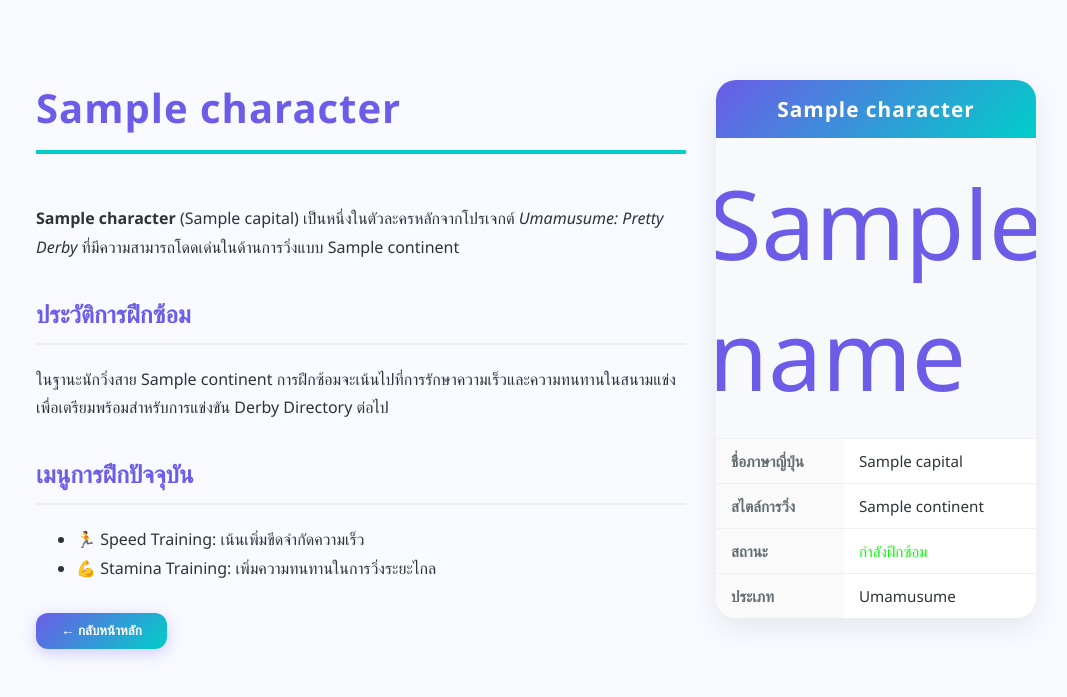
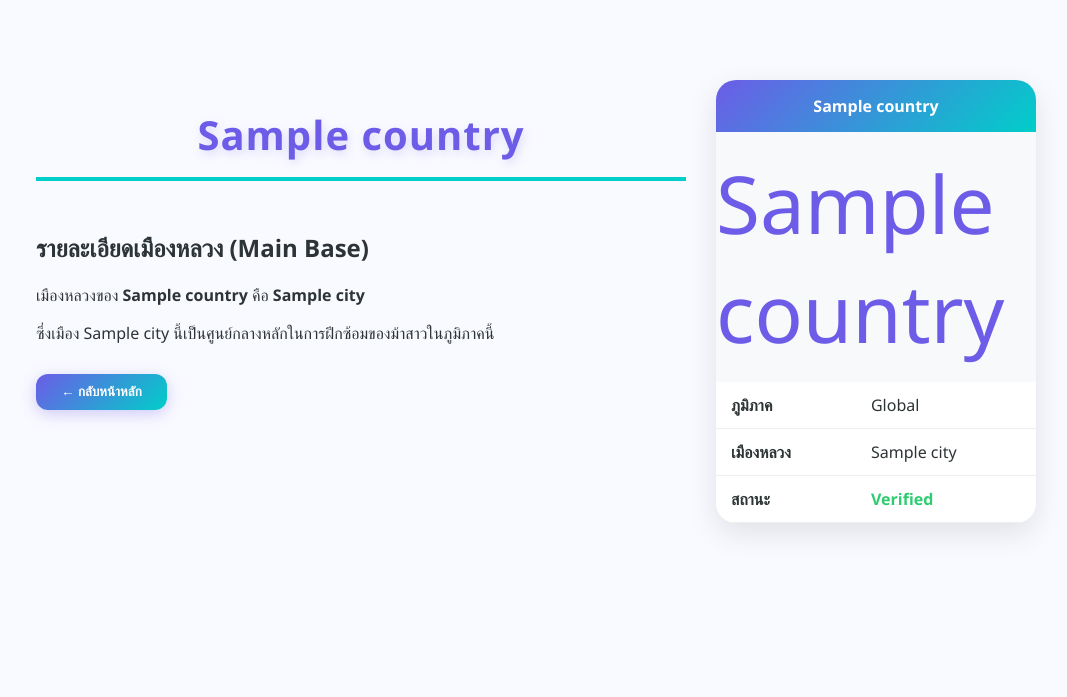
Before and after one commit to chatchananboonsong/website6810110055, a Flask app: template templates/detail.html in a window 1280 px wide. Shown: the top 697 px of the page, without its empty margins (104-1171 px from the left). Run offline with Flask 2, Linux system fonts and the light colour scheme; the template is opened without the code that fills it: most values are stand-ins (such as "Sample title", 1, 10 or a date in 2020).

Commit message:
up date api

```diff
--- a/app.py
+++ b/app.py
@@ -1,43 +1,36 @@
 from flask import Flask, render_template, abort
+import requests
 
 app = Flask(__name__)
 
-# ดึงข้อมูลออกมาไว้ข้างนอกเพื่อให้ทุก Route เรียกใช้ได้
-countries_data = [
-        {"name": "Special Week", "capital": "スペーシャルウィーク", "continent": "Leader"},
-        {"name": "Silence Suzuka", "capital": "サイレンススズカ", "continent": "Runner"},
-        {"name": "Tokai Teio", "capital": "トウカイテイオー", "continent": "Leader"},
-        {"name": "Maruzensky", "capital": "マルゼンスキー", "continent": "Runner"},
-        {"name": "Fuji Kiseki", "capital": "フジキセキ", "continent": "Leader"},
-        {"name": "Oguri Cap", "capital": "オグリキャップ", "continent": "Betweener"},
-        {"name": "Gold Ship", "capital": "ゴールドシップ", "continent": "Chaser"},
-        {"name": "Vodka", "capital": "ウオッカ", "continent": "Betweener"},
-        {"name": "Daiwa Scarlet", "capital": "ダイワスカーレット", "continent": "Runner"},
-        {"name": "Taiki Shuttle", "capital": "タイキシャトル", "continent": "Leader"},
-        {"name": "Grass Wonder", "capital": "グラスワンダー", "continent": "Betweener"},
-        {"name": "Hishi Amazon", "capital": "ヒシアマゾン", "continent": "Chaser"},
-        {"name": "Mejiro McQueen", "capital": "メジロマックイーン", "continent": "Leader"},
-        {"name": "El Condor Pasa", "capital": "エルコンドルパサー", "continent": "Leader"},
-        {"name": "Symboli Rudolf", "capital": "シンボリルドルフ", "continent": "Leader"},
-        {"name": "Rice Shower", "capital": "ライスシャワー", "continent": "Betweener"},
-        {"name": "Agnes Tachyon", "capital": "アグネスタキอน", "continent": "Leader"},
-        {"name": "Manhattan Cafe", "capital": "マンハッタンカフェ", "continent": "Betweener"},
-        {"name": "Kitasan Black", "capital": "キタサンブラック", "continent": "Runner"},
-        {"name": "Satono Diamond", "capital": "サトノダイヤモンド", "continent": "Leader"}
-]
+API_URL = "https://countriesnow.space/api/v0.1/countries"
+
+def get_countries_from_api():
+    try:
+        response = requests.get(API_URL)
+        response.raise_for_status()
+        json_data = response.json()
+        return json_data.get("data", [])
+    except requests.exceptions.RequestException as e:
+        print(f"Error fetching data: {e}")
+        return []
 
 @app.route('/')
 def index():
-    return render_template('index.html', countries=countries_data)
+    countries = get_countries_from_api()
+    return render_template('index.html', countries=countries)
 
-# Route ใหม่สำหรับหน้ารายละเอียด
-@app.route('/character/<name>')
+@app.route('/country/<name>')
 def detail(name):
-    # ค้นหาข้อมูลตัวละครที่ชื่อตรงกับที่ส่งมา
-    character = next((item for item in countries_data if item["name"] == name), None)
-    if character is None:
-        abort(404)  # ถ้าไม่เจอชื่อ ให้ส่ง Error 404
-    return render_template('detail.html', character=character)
+    all_countries = get_countries_from_api()
+    # ค้นหาข้อมูลประเทศที่ชื่อตรงกับที่ส่งมา
+    country_data = next((item for item in all_countries if item["country"] == name), None)
+
+    if country_data is None:
+        abort(404)
+
+    # แก้ไขชื่อตัวแปรเป็น item เพื่อให้ detail.html ใช้งานได้
+    return render_template('detail.html', item=country_data)
 
 if __name__ == '__main__':
     app.run(debug=True)
--- a/templates/detail.html
+++ b/templates/detail.html
@@ -3,171 +3,57 @@
 <head>
   <meta charset="utf-8">
   <meta name="viewport" content="width=device-width,initial-scale=1">
-  <title>{{ character.name }} - Umamusume Wiki</title>
+  <title>{{ item.country }} - Wiki</title>
   <link rel="stylesheet" href="{{ url_for('static', filename='style.css') }}">
   <style>
-    /* สไตล์เพิ่มเติมสำหรับโครงสร้างหน้า Wiki - โทนสดใส */
-        .wiki-container {
-            max-width: 1000px;
-            margin: 40px auto;
-            display: flex;
-            flex-wrap: wrap;
-            gap: 30px;
-            padding: 0 20px;
-            color: var(--text-main); /* เปลี่ยนจาก white เป็นเทาเข้ม */
-        }
-
-        .main-content {
-            flex: 1;
-            min-width: 300px;
-            text-align: left;
-        }
-
-        .main-content h1 {
-            text-align: left;
-            border-bottom: 4px solid var(--secondary); /* เปลี่ยนจากแดงเป็นสีมิ้นท์ */
-            padding-bottom: 15px;
-            margin-top: 0;
-            color: var(--primary); /* สีม่วงสดใส */
-            text-shadow: none;
-        }
-
-        .wiki-section {
-            margin-bottom: 30px;
-            line-height: 1.8;
-        }
-
-        .wiki-section h2 {
-            border-bottom: 2px solid #eee;
-            padding-bottom: 8px;
-            font-size: 1.5rem;
-            color: var(--primary);
-        }
-
-        /* สไตล์ Infobox ด้านข้าง */
-        .infobox {
-            width: 320px;
-            background: var(--card-bg); /* สีขาวสะอาด */
-            border: none;
-            border-radius: 20px;
-            padding: 0;
-            height: fit-content;
-            box-shadow: 0 10px 30px rgba(0,0,0,0.08); /* เงาฟุ้งๆ */
-            overflow: hidden;
-        }
-
-        .infobox-header {
-            background: linear-gradient(135deg, var(--primary), var(--secondary)); /* ไล่เฉดสีสดใส */
-            color: white;
-            padding: 15px;
-            font-weight: bold;
-            text-align: center;
-            font-size: 1.3rem;
-            letter-spacing: 1px;
-        }
-
-        .infobox-image {
-            background: #f8f9fa; /* สีพื้นหลังรูปอ่อนๆ */
-            height: 300px;
-            display: flex;
-            align-items: center;
-            justify-content: center;
-            font-size: 6rem;
-            color: var(--primary);
-            border-bottom: 1px solid #eee;
-        }
-
-        .infobox-table {
-            width: 100%;
-            border-collapse: collapse;
-            font-size: 0.95rem;
-        }
-
-        .infobox-table tr {
-            border-bottom: 1px solid #f0f0f0;
-        }
-
-        .infobox-table tr:last-child {
-            border-bottom: none;
-        }
-
-        .infobox-table th {
-            background: #fafafa; /* สีหัวข้อตารางเทาอ่อนมาก */
-            text-align: left;
-            padding: 12px 15px;
-            width: 40%;
-            color: var(--text-soft);
-            font-weight: 600;
-        }
-
-        .infobox-table td {
-            padding: 12px 15px;
-            text-align: left;
-            color: var(--text-main);
-        }
-
-        /* ปรับสีสถานะ "กำลังฝึกซ้อม" ให้ดูสดใสขึ้น */
-        .status-training {
-            color: #2ecc71 !important;
-            font-weight: bold;
-        }
-
-        .back-btn-container {
-            margin-top: 30px;
-        }
+    .wiki-container { max-width: 1000px; margin: 40px auto; display: flex; flex-wrap: wrap; gap: 30px; padding: 0 20px; }
+    .main-content { flex: 1; min-width: 300px; text-align: left; }
+    .main-content h1 { border-bottom: 4px solid var(--secondary); padding-bottom: 15px; color: var(--primary); }
+    .infobox { width: 320px; background: var(--card-bg); border-radius: 20px; box-shadow: 0 10px 30px rgba(0,0,0,0.1); overflow: hidden; height: fit-content; }
+    .infobox-header { background: linear-gradient(135deg, var(--primary), var(--secondary)); color: white; padding: 15px; text-align: center; font-weight: bold; }
+    .infobox-image { background: #f8f9fa; height: 250px; display: flex; align-items: center; justify-content: center; font-size: 5rem; color: var(--primary); }
+    .infobox-table { width: 100%; border-collapse: collapse; }
+    .infobox-table th, .infobox-table td { padding: 12px 15px; text-align: left; border-bottom: 1px solid #eee; }
   </style>
 </head>
 <body>
 
   <div class="wiki-container">
     <div class="main-content">
-      <h1>{{ character.name }}</h1>
+      <h1>{{ item.country }}</h1>
 
       <div class="wiki-section">
-        <p><strong>{{ character.name }}</strong> ({{ character.capital }}) เป็นหนึ่งในตัวละครหลักจากโปรเจกต์ <em>Umamusume: Pretty Derby</em> ที่มีความสามารถโดดเด่นในด้านการวิ่งแบบ {{ character.continent }}</p>
+        <h2>รายละเอียดเมืองหลวง (Main Base)</h2>
+        {% if item.cities and item.cities|length > 0 %}
+          <p>เมืองหลวงของ <strong>{{ item.country }}</strong> คือ <strong>{{ item.cities[0] }}</strong></p>
+          <p>ซึ่งเมือง {{ item.cities[0] }} นี้เป็นศูนย์กลางหลักในการฝึกซ้อมของม้าสาวในภูมิภาคนี้</p>
+        {% else %}
+          <p>ไม่พบข้อมูลเมืองหลัก</p>
+        {% endif %}
       </div>
 
-      <div class="wiki-section">
-        <h2>ประวัติการฝึกซ้อม</h2>
-        <p>ในฐานะนักวิ่งสาย {{ character.continent }} การฝึกซ้อมจะเน้นไปที่การรักษาความเร็วและความทนทานในสนามแข่ง เพื่อเตรียมพร้อมสำหรับการแข่งขัน Derby Directory ต่อไป</p>
-      </div>
-
-      <div class="wiki-section">
-        <h2>เมนูการฝึกปัจจุบัน</h2>
-        <ul>
-            <li>🏃 Speed Training: เน้นเพิ่มขีดจำกัดความเร็ว</li>
-            <li>💪 Stamina Training: เพิ่มความทนทานในการวิ่งระยะไกล</li>
-        </ul>
-      </div>
-
-      <div class="back-btn-container">
+      <div style="margin-top: 30px;">
         <a href="{{ url_for('index') }}" style="text-decoration: none;">
-            <button class="select-btn" style="width: auto; padding: 10px 25px;">← กลับหน้าหลัก</button>
+          <button class="select-btn" style="width: auto; padding: 10px 25px;">← กลับหน้าหลัก</button>
         </a>
       </div>
     </div>
 
     <aside class="infobox">
-      <div class="infobox-header">{{ character.name }}</div>
-      <div class="infobox-image">
-        {{ character.name[0] }}
-      </div>
+      <div class="infobox-header">{{ item.country }}</div>
+      <div class="infobox-image">{{ item.country[0] }}</div>
       <table class="infobox-table">
         <tr>
-          <th>ชื่อภาษาญี่ปุ่น</th>
-          <td>{{ character.capital }}</td>
+          <th>ภูมิภาค</th>
+          <td>Global</td>
         </tr>
         <tr>
-          <th>สไตล์การวิ่ง</th>
-          <td>{{ character.continent }}</td>
+          <th>เมืองหลวง</th>
+          <td>{{ item.cities[0] if item.cities else 'N/A' }}</td>
         </tr>
         <tr>
           <th>สถานะ</th>
-          <td style="color: #00ff00;">กำลังฝึกซ้อม</td>
-        </tr>
-        <tr>
-            <th>ประเภท</th>
-            <td>Umamusume</td>
+          <td style="color: #2ecc71; font-weight: bold;">Verified</td>
         </tr>
       </table>
     </aside>
```
Also changed, not shown: templates/index.html (+9 -12 lines).
